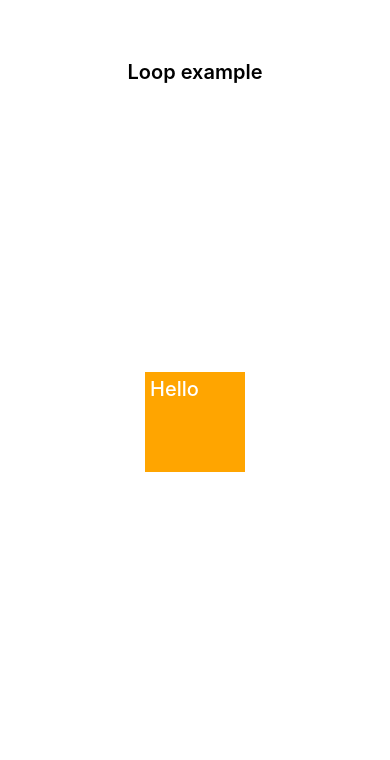
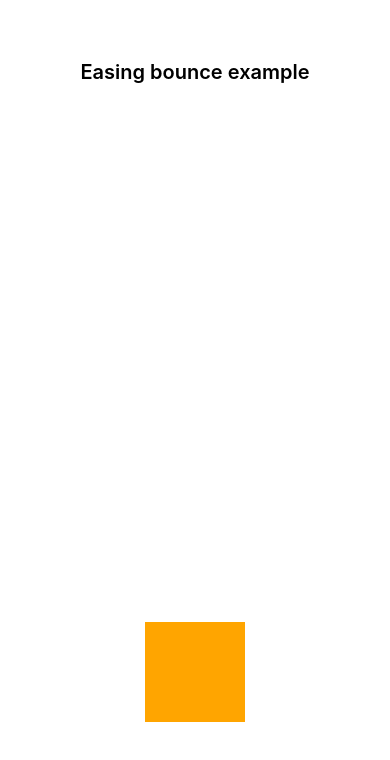
Before and after one commit to ck3g/RNAnimationExamples, a React Native app: screen / in a window 390 px wide. Shown: the top 760 px of the page. Built offline with nearby package versions, Linux system fonts and the light colour scheme.

Commit message:
Add Easing bounce example

```diff
--- a/App.js
+++ b/App.js
@@ -13,7 +13,8 @@ import {
   RotateYExample,
   ChangeColorExample,
   SpringVerticalMotionExample,
-  LoopRotateExample
+  LoopRotateExample,
+  EasingBounceExample
 } from './examples';
 
 const examples = {
@@ -68,12 +69,16 @@ const examples = {
   loop: {
     title: 'Loop example',
     component: LoopRotateExample
+  },
+  easingBounce: {
+    title: 'Easing bounce example',
+    component: EasingBounceExample
   }
 }
 
 export default class App extends React.Component {
   state = {
-    currentExample: 'loop' // Change to see an example
+    currentExample: 'easingBounce' // Change to see an example
   }
 
   render() {
--- /dev/null
+++ b/examples/EasingBounceExample.js
@@ -0,0 +1,42 @@
+import React from 'react';
+import { Animated, View, Easing } from 'react-native';
+
+class EasingBounceExample extends React.Component {
+  state = {
+    animation: new Animated.Value(0)
+  }
+
+  componentDidMount() {
+    Animated.timing(
+      this.state.animation,
+      {
+        toValue: 250,
+        duration: 3000,
+        easing: Easing.bounce
+      }
+    ).start();
+  }
+
+  render() {
+    const animationStyles = {
+      transform: [
+        { translateY: this.state.animation }
+      ]
+    };
+
+    return (
+      <Animated.View style={[objectStyles.object, animationStyles]}>
+      </Animated.View>
+    );
+  }
+}
+
+const objectStyles = {
+  object: {
+    backgroundColor: 'orange',
+    width: 100,
+    height: 100
+  }
+}
+
+export { EasingBounceExample };
--- a/examples/index.js
+++ b/examples/index.js
@@ -11,3 +11,4 @@ export * from './RotateYExample';
 export * from './ChangeColorExample';
 export * from './SpringVerticalMotionExample';
 export * from './LoopRotateExample';
+export * from './EasingBounceExample';
```
